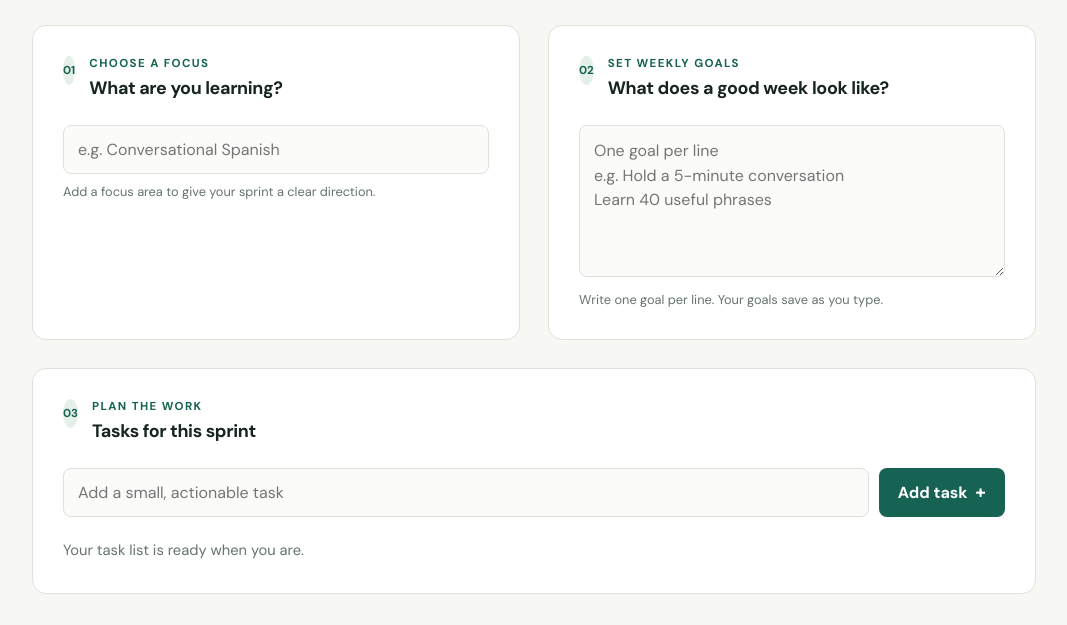
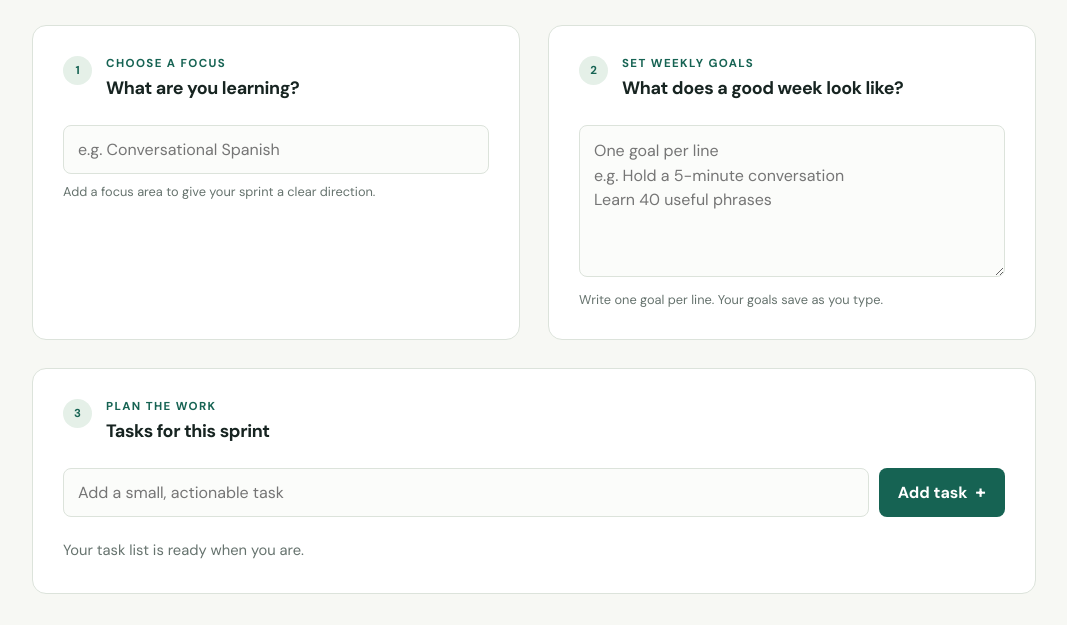
Before and after one commit to fraternebahirwe/Learning-sprint, a plain HTML site: page index.html in a window 1280 px wide. Shown: the part 675-1300 px from the top of the page, without its empty margins (106-1173 px from the left). Drawn offline with Linux system fonts and the light colour scheme.

Commit message:
my CSV file

```diff
--- a/index.html
+++ b/index.html
@@ -87,7 +87,7 @@
       <div class="planner-grid">
         <section class="panel focus-panel" aria-labelledby="focus-heading">
           <div class="section-heading">
-            <span class="step-number">01</span>
+            <span class="step-number">1</span>
 
             <div>
               <p class="eyebrow">Choose a focus</p>
@@ -114,7 +114,7 @@
 
         <section class="panel goals-panel" aria-labelledby="goals-heading">
           <div class="section-heading">
-            <span class="step-number">02</span>
+            <span class="step-number">2</span>
 
             <div>
               <p class="eyebrow">Set weekly goals</p>
@@ -142,7 +142,7 @@
 
         <section class="panel tasks-panel" aria-labelledby="tasks-heading">
           <div class="section-heading">
-            <span class="step-number">03</span>
+            <span class="step-number">3</span>
 
             <div>
               <p class="eyebrow">Plan the work</p>
--- a/style.css
+++ b/style.css
@@ -54,7 +54,7 @@ h1 { font-family: Fraunces, Georgia, serif; font-size: clamp(2.55rem, 6vw, 4.9re
 .panel { background: var(--surface); border: 1px solid var(--line); border-radius: 14px; padding: 30px; }
 .tasks-panel { grid-column: 1 / -1; }
 .section-heading { align-items: flex-start; display: flex; gap: 14px; margin-bottom: 25px; }
-.step-number { align-items: center; background: var(--soft-green); border-radius: 50%; color: var(--moss); display: inline-flex; flex: 0 0 auto; font-size: 0.72rem; font-weight: 700; height: 29px; justify-content: center; }
+.step-number { align-items: center; background: var(--soft-green); border-radius: 50%; color: var(--moss); display: inline-flex; flex: 0 0 29px; font-size: 0.72rem; font-weight: 700; height: 29px; justify-content: center; width: 29px; }
 .section-heading .eyebrow { margin-bottom: 5px; }
 .section-heading h2 { font-size: 1.12rem; letter-spacing: -0.02em; margin: 0; }
 
```
